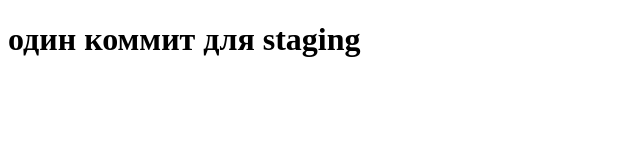
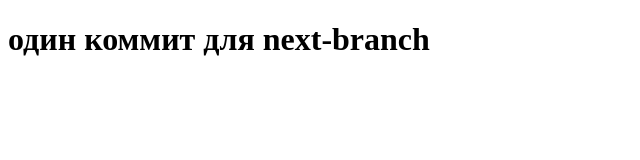
Before and after one commit to giselle-tati/hillel, a plain HTML site: page index.html in a window 1280 px wide. Shown: the whole page, without its empty margins (0-640 px from the left). Drawn offline with Linux system fonts and the light colour scheme.

Commit message:
first commit to next-branch

```diff
--- a/index.html
+++ b/index.html
@@ -8,7 +8,7 @@
     <script src="main.js"></script>
 </head>
 <body>
-<h1>один коммит для staging</h1>
+<h1>один коммит для next-branch</h1>
 
 </body>
 </html>
```
